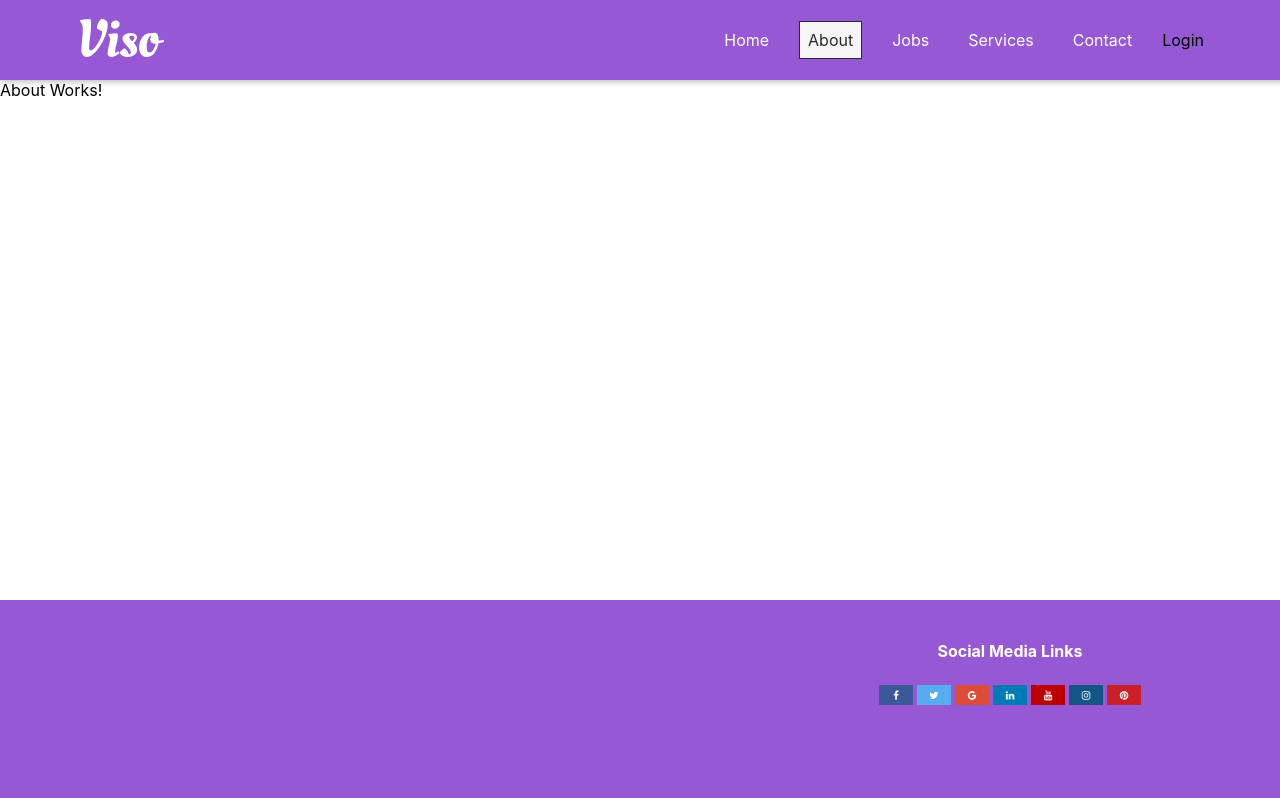
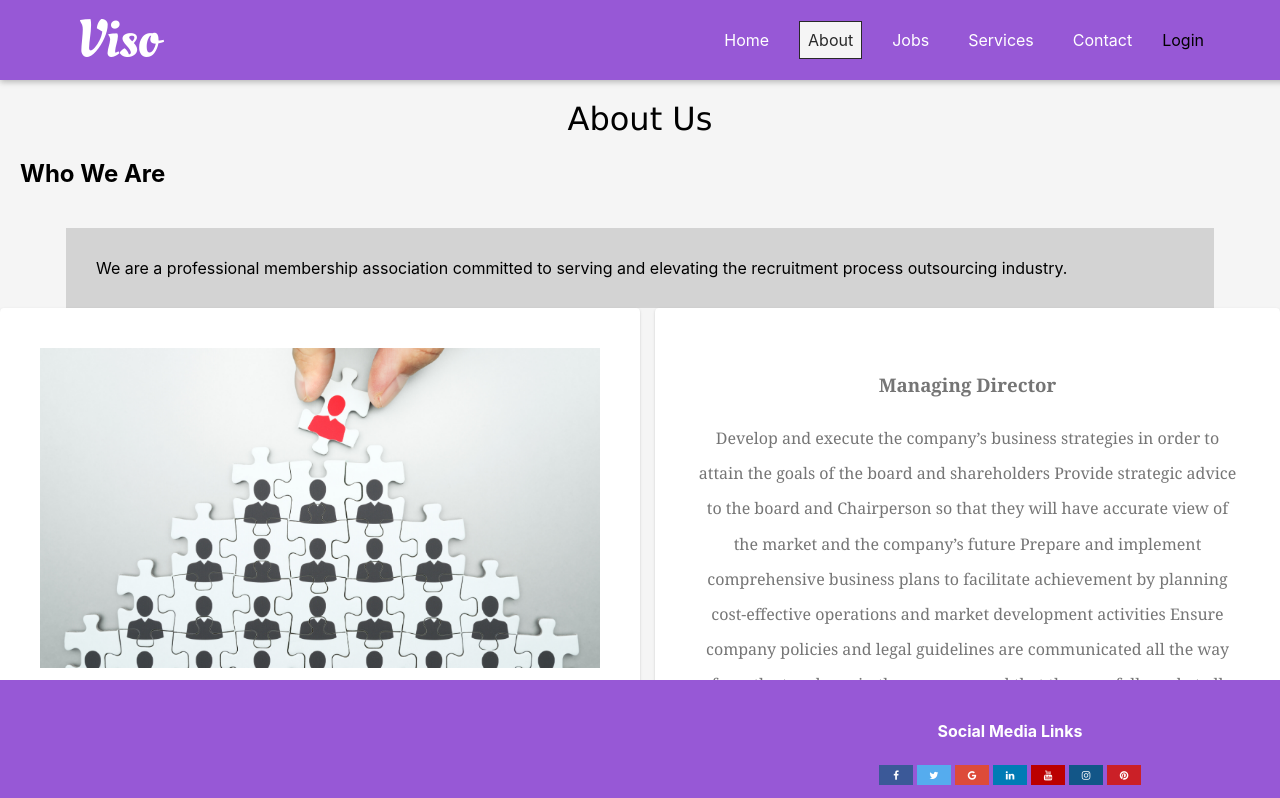
Before and after one commit to vidya-sa/job_portal, a React (Create React App) app: page /about in a window 1280 px wide. Shown: the top 798 px of the page. Built offline with nearby package versions, Linux system fonts and the light colour scheme.

Commit message:
added content in about page

```diff
--- a/src/pages/components/About.css
+++ b/src/pages/components/About.css
@@ -0,0 +1,32 @@
+.about_title{
+    text-align: center;
+    font-family:Verdana,Tahoma, sans-serif;
+    font-weight: 500;
+    position: relative;
+    top: 20px;
+}
+.about_container{
+    width: 100%;
+    height: 75vh;
+    background-color: whitesmoke;
+}
+
+.container_about{
+    width: 85%;
+    margin-left: auto;
+    margin-right: auto;
+    background-color: rgb(211, 211, 211);
+    padding: 30px;
+}
+.container_about2{
+    width: 100%;
+    margin-left: auto;
+    margin-right: auto;
+    display: inline-flex;
+    font-family: Georgia, 'Times New Roman', Times, serif;
+    text-align: start;
+    line-height: 2.2em;
+}
+.heading{
+    padding: 20px;
+}
--- a/src/pages/components/About.js
+++ b/src/pages/components/About.js
@@ -1,9 +1,72 @@
 import React from 'react'
+import './About.css'
+import { makeStyles } from '@material-ui/core/styles';
+import Paper from '@material-ui/core/Paper';
+import Grid from '@material-ui/core/Grid';
+import managing from '../../images/managing.png'
+import Chief from '../../images/Chief.gif'
+
+
+const useStyles = makeStyles((theme) => ({
+    root: {
+      flexGrow: 1,
+    },
+    paper: {
+      padding: theme.spacing(5),
+      textAlign: 'center',
+      color: theme.palette.text.secondary,
+    },
+  }));
 
 function About() {
+    const classes = useStyles();
     return (
         <div>
-            About Works!
+            <div className="about_container">
+                <h1 className="about_title">About Us</h1>
+                <h2 className="heading">Who We Are </h2>
+                <div className="container_about">
+                    <span>We are a professional membership association committed to serving and elevating the recruitment process outsourcing industry.</span>
+                </div>
+                <div className="container_about2">
+                <Grid item xs={6}>
+          <Paper className={classes.paper}>
+               <img src={managing} alt=""/>
+          </Paper>
+        </Grid>
+        <Grid item xs={6}>
+          <Paper className={classes.paper} style={{marginLeft : "15px"}}>
+            <h3>Managing Director</h3>
+
+            <span>Develop and execute the company’s business strategies in order to attain the goals of the board and shareholders
+Provide strategic advice to the board and Chairperson so that they will have accurate view of the market and the company’s future
+Prepare and implement comprehensive business plans to facilitate achievement by planning cost-effective operations and market development activities
+Ensure company policies and legal guidelines are communicated all the way from the top down in the company and that they are followed at all times
+</span>
+          </Paper>
+        </Grid>
+                </div>
+                <div className="container_about2">
+                <Grid item xs={6}>
+          <Paper className={classes.paper} style={{marginLeft : "15px"}}>
+            <h3>Executive Officer</h3>
+
+            <span>Develop and execute the company’s business strategies in order to attain the goals of the board and shareholders
+Provide strategic advice to the board and Chairperson so that they will have accurate view of the market and the company’s future
+Prepare and implement comprehensive business plans to facilitate achievement by planning cost-effective operations and market development activities
+Ensure company policies and legal guidelines are communicated all the way from the top down in the company and that they are followed at all times
+</span>
+          </Paper>
+        </Grid>
+                <Grid item xs={6}>
+          <Paper className={classes.paper}>
+               <img src={Chief} alt=""/>
+          </Paper>
+        </Grid>
+
+                </div>
+
+            </div>
         </div>
     )
 }
--- a/src/shared/components/footer/Footer.css
+++ b/src/shared/components/footer/Footer.css
@@ -13,7 +13,7 @@
     /* margin-left: 40%; */
     text-align: center;
     background-color: #9758d6;
-    height: 20%;
+    height: 10%;
     width: 100%;
     color: #fff;
     padding: 20px;
```
Also changed, not shown: src/images/Chief.gif (added), src/images/managing.png (added).
